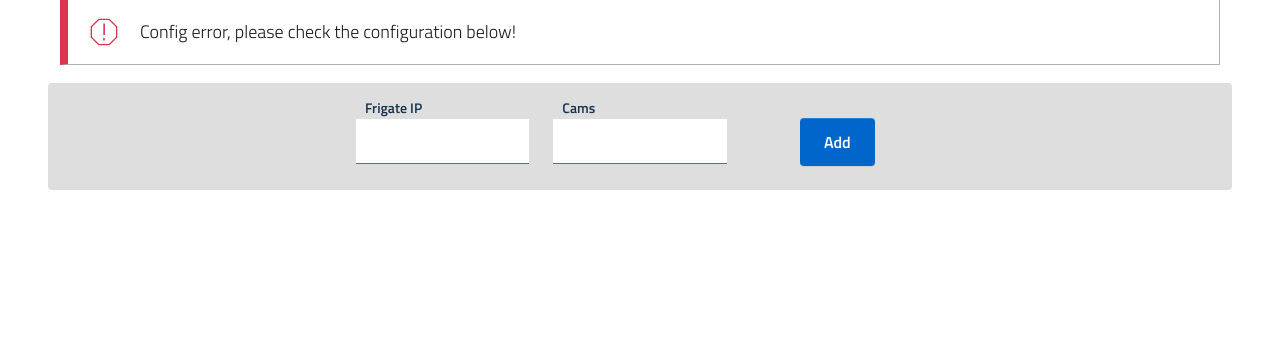
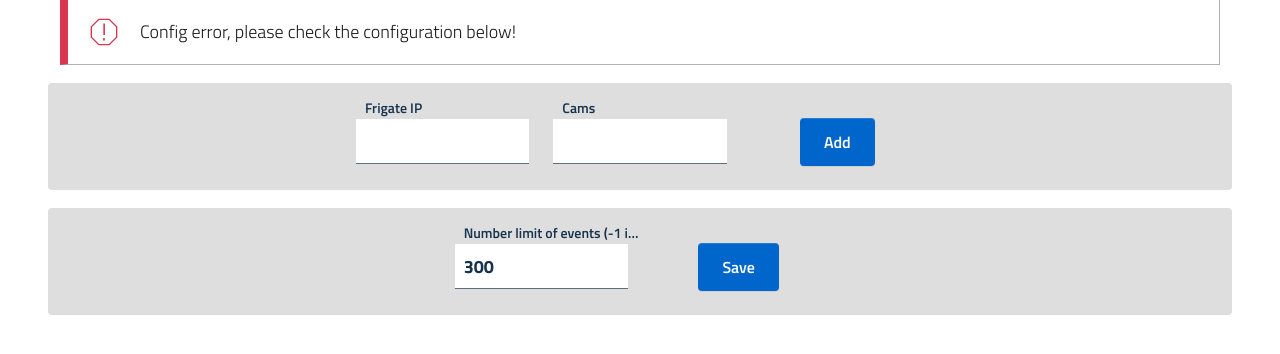
Before and after one commit to vcardoneit/flurga, a Django app: page /en/ in a window 1280 px wide. Shown: the part 256-610 px from the top of the page. Run offline with Django 4.2, Linux system fonts and the light colour scheme; the visitor is signed in with stand-in values (Sample User, id 1); data comes from the database, SQL or seed files in the repository; data that the repository does not hold is empty.

Commit message:
add: limit load of events

```diff
--- a/main/models.py
+++ b/main/models.py
@@ -4,3 +4,7 @@ from django.db import models
 class config(models.Model):
     frigateIP = models.CharField(max_length=255)
     cams = models.CharField(max_length=255)
+
+
+class limit(models.Model):
+    events = models.IntegerField(default=300)
--- a/main/templates/main/dashboard.html
+++ b/main/templates/main/dashboard.html
@@ -101,6 +101,19 @@
                 </div>
             </div>
         </form>
+
+        <form method="post" action="{% url 'edtLev' %}">
+            {% csrf_token %}
+            <div class="row justify-content-center align-items-center rounded" style="padding-top:35px;background-color: #dedede;">
+                <div class="form-group col-md-2 mb-4">
+                    <label class="active" for="nLev">{% trans "Number limit of events" %} (-1 infinite)</label>
+                    <input class="form-control" id="nLev" name="nLev" type="text" value="{{ limits }}" required>
+                </div>
+                <div class="form-group col-md-2 text-center mb-4">
+                    <button type="submit" name="button" formmethod="post" class="btn btn-primary">{% trans "Save" %}</button>
+                </div>
+            </div>
+        </form>
     </div>
 
     <script src="{% static 'js/bootstrap-italia.bundle.min.js' %}"></script>
--- a/main/urls.py
+++ b/main/urls.py
@@ -16,4 +16,5 @@ urlpatterns = [
     path('dashboard/edt/<int:id>', views.edtRec, name='edtRec'),
     path('dashboard/del/<int:id>', views.delRec, name='delRec'),
     path('dashboard/addRec', views.addRec, name='addRec'),
+    path('dashboard/edtLev', views.edtLev, name='edtLev'),
 ]
--- a/main/views.py
+++ b/main/views.py
@@ -9,7 +9,7 @@ from django.utils.translation import gettext_lazy as _
 from django.contrib.auth.hashers import check_password
 from django.http import HttpResponse
 from django.template import loader
-from .models import config
+from .models import config, limit
 
 
 def getCams():
@@ -68,7 +68,10 @@ def index(request):
         if cams == "getCamsError":
             template = loader.get_template('main/dashboard.html')
             records = config.objects.all()
-            context = {'error': _('Config error, please check the configuration below!'), 'records': records}
+            if not limit.objects.filter(pk=1):
+                limit.objects.create(events=300)
+            limits = limit.objects.get(pk=1)
+            context = {'error': _('Config error, please check the configuration below!'), 'records': records, 'limits': limits.events}
             return HttpResponse(template.render(context, request))
 
         dataInizio = data + " " + oraI
@@ -111,7 +114,10 @@ def index(request):
         if cams == "getCamsError":
             template = loader.get_template('main/dashboard.html')
             records = config.objects.all()
-            context = {'error': _('Config error, please check the configuration below!'), 'records': records}
+            if not limit.objects.filter(pk=1):
+                limit.objects.create(events=300)
+            limits = limit.objects.get(pk=1)
+            context = {'error': _('Config error, please check the configuration below!'), 'records': records, 'limits': limits.events}
             return HttpResponse(template.render(context, request))
         else:
             template = loader.get_template('main/index.html')
@@ -126,7 +132,10 @@ def events(request):
     if getCams() == "getCamsError":
         template = loader.get_template('main/dashboard.html')
         records = config.objects.all()
-        context = {'error': _('Config error, please check the configuration below!'), 'records': records}
+        if not limit.objects.filter(pk=1):
+            limit.objects.create(events=300)
+        limits = limit.objects.get(pk=1)
+        context = {'error': _('Config error, please check the configuration below!'), 'records': records, 'limits': limits.events}
         return HttpResponse(template.render(context, request))
 
     if request.method == 'POST' and 'del' in request.POST:
@@ -147,12 +156,17 @@ def events(request):
 
         return redirect('events')
 
+    if not limit.objects.filter(pk=1):
+        limit.objects.create(events=300)
+    limits = limit.objects.get(pk=1)
+    nEvents = limits.events
+
     cfg = config.objects.values()
     title, snapshot, clip, delt, time = ([] for i in range(5))
     try:
         for x in range(len(cfg)):
             frigateIP = cfg[x]['frigateIP']
-            URL = "http://" + frigateIP + "/api/events?limit=300"  # -1 infinite
+            URL = "http://" + frigateIP + "/api/events?limit=" + str(nEvents)  # -1 infinite
             data = requests.get(url=URL, timeout=2).json()
             print(data)
 
@@ -176,7 +190,10 @@ def events(request):
     except Exception:
         template = loader.get_template('main/dashboard.html')
         records = config.objects.all()
-        context = {'error': _('Config error, please check the configuration below!'), 'records': records}
+        if not limit.objects.filter(pk=1):
+            limit.objects.create(events=300)
+        limits = limit.objects.get(pk=1)
+        context = {'error': _('Config error, please check the configuration below!'), 'records': records, 'limits': limits.events}
         return HttpResponse(template.render(context, request))
 
 
@@ -210,7 +227,10 @@ def changepw(request):
 @login_required
 def dashboard(request):
     records = config.objects.all()
-    return render(request, 'main/dashboard.html', {'records': records})
+    if not limit.objects.filter(pk=1):
+        limit.objects.create(events=300)
+    limits = limit.objects.get(pk=1)
+    return render(request, 'main/dashboard.html', {'records': records, 'limits': limits.events})
 
 
 @login_required
@@ -246,6 +266,15 @@ def addRec(request):
     else:
         return redirect("dashboard")
 
+@login_required
+def edtLev(request):
+    if request.method == 'POST':
+        limits = limit.objects.get(pk=1)
+        limits.events = request.POST.get("nLev")
+        limits.save()
+        return redirect("dashboard")
+    else:
+        return redirect("dashboard")
 
 @login_required
 def logout(request):
@@ -261,7 +290,10 @@ def recordings(request):
     if cams == "getCamsError":
         template = loader.get_template('main/dashboard.html')
         records = config.objects.all()
-        context = {'error': _('Config error, please check the configuration below!'), 'records': records}
+        if not limit.objects.filter(pk=1):
+            limit.objects.create(events=300)
+        limits = limit.objects.get(pk=1)
+        context = {'error': _('Config error, please check the configuration below!'), 'records': records, 'limits': limits.events}
         return HttpResponse(template.render(context, request))
 
     recordings = []
```
Also changed, not shown: locale/de/LC_MESSAGES/django.po, locale/en/LC_MESSAGES/django.po, locale/es/LC_MESSAGES/django.po, locale/fr/LC_MESSAGES/django.po, locale/it/LC_MESSAGES/django.po, main/migrations/0001_initial.py, 1 other file.
